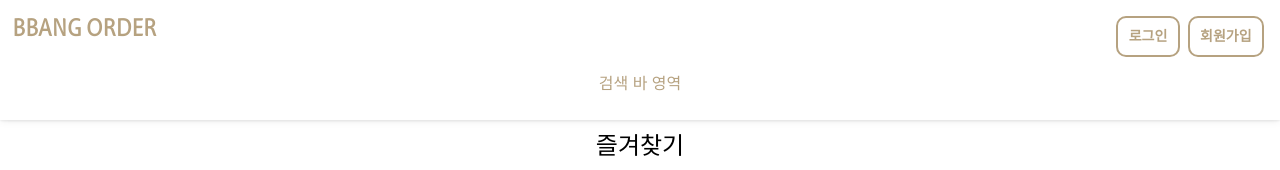
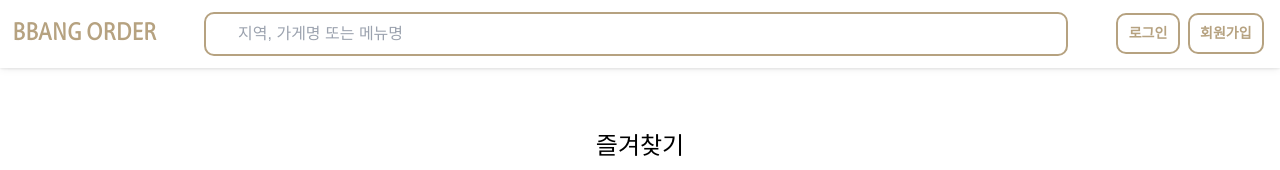
Before and after one commit to codestates-seb/seb45_main_014, a React (Create React App) app in the folder client/: page / in a window 1280 px wide. Shown: the top 170 px of the page. Built offline with nearby package versions, Linux system fonts and the light colour scheme; a web font is replaced by a local one.

Commit message:
✨ SearchBar 초기 설정

```diff
--- a/client/src/components/Footer.jsx
+++ b/client/src/components/Footer.jsx
@@ -100,7 +100,7 @@ const Footer = () => {
             <img
               className="opacity-0"
               src={images.mainlogo}
-              alt="main logo"
+              alt="null"
               width="70"
             />
           </div>
--- a/client/src/components/Header.jsx
+++ b/client/src/components/Header.jsx
@@ -2,17 +2,18 @@ import { styled } from 'styled-components';
 import { Link } from 'react-router-dom';
 import Button from './Button.jsx';
 import images from '../assets/images/Images.js';
+import SearchBar from './SearchBar.jsx';
 
 const HeaderBox = styled.header`
   padding: 12px;
   width: 100%;
   position: fixed;
   z-index: 1000;
-  height: 120px;
+  max-height: 120px;
   background-color: white;
   color: #b6a280;
   display: flex;
-  flex-direction: column;
+  justify-content: space-between;
   box-shadow:
     0 1px 2px hsla(0, 0%, 0%, 0.05),
     0 1px 4px hsla(0, 0%, 0%, 0.05),
@@ -23,18 +24,12 @@ const Logo = styled(Link)`
   display: flex;
   align-items: center;
   text-align: center;
-  position: fixed;
-  padding: 12px;
-  top: 0;
-  left: 0;
   font-size: 24px;
   font-family: AritaSans;
   font-weight: 900;
 `;
 
 const MenuBox = styled.div`
-  flex: 1;
-  justify-content: flex-end;
   display: flex;
   align-items: center;
 `;
@@ -42,18 +37,20 @@ const MenuBox = styled.div`
 const SearchBox = styled.div`
   flex: 1;
   justify-content: center;
-  display: flex;
   align-items: center;
 `;
 
 const Header = () => {
   return (
     <HeaderBox>
+      <Logo to="/">
+        {/* <img src={images.mainlogo} alt="main logo" width="50" /> */}
+        BBANG ORDER
+      </Logo>
+      <SearchBox>
+        <SearchBar />
+      </SearchBox>
       <MenuBox>
-        <Logo to="/">
-          {/* <img src={images.mainlogo} alt="main logo" width="50" /> */}
-          BBANG ORDER
-        </Logo>
         <Link to="/login">
           <Button weight="800">로그인</Button>
         </Link>
@@ -63,7 +60,6 @@ const Header = () => {
           </Button>
         </Link>
       </MenuBox>
-      <SearchBox>검색 바 영역</SearchBox>
     </HeaderBox>
   );
 };
--- /dev/null
+++ b/client/src/components/SearchBar.jsx
@@ -0,0 +1,34 @@
+import { styled } from 'styled-components';
+
+const SearchbarContainer = styled.form`
+  display: flex;
+  position: relative;
+  justify-content: center;
+`;
+
+const SearchboxInput = styled.input`
+  border-radius: 10px;
+  border: 2px solid #b6a280;
+  width: 90%;
+  padding: 7.8px 9.1px 7.8px 32px;
+  color: black;
+  &:focus {
+    border-color: #b6a280;
+    outline: none;
+    box-shadow: 0 0 3px 3px #f7e5c6;
+  }
+`;
+
+const SearchBar = () => {
+  return (
+    <SearchbarContainer>
+      <SearchboxInput
+        className="searchbox"
+        type="text"
+        placeholder="지역, 가게명 또는 메뉴명"
+      />
+    </SearchbarContainer>
+  );
+};
+
+export default SearchBar;
```
